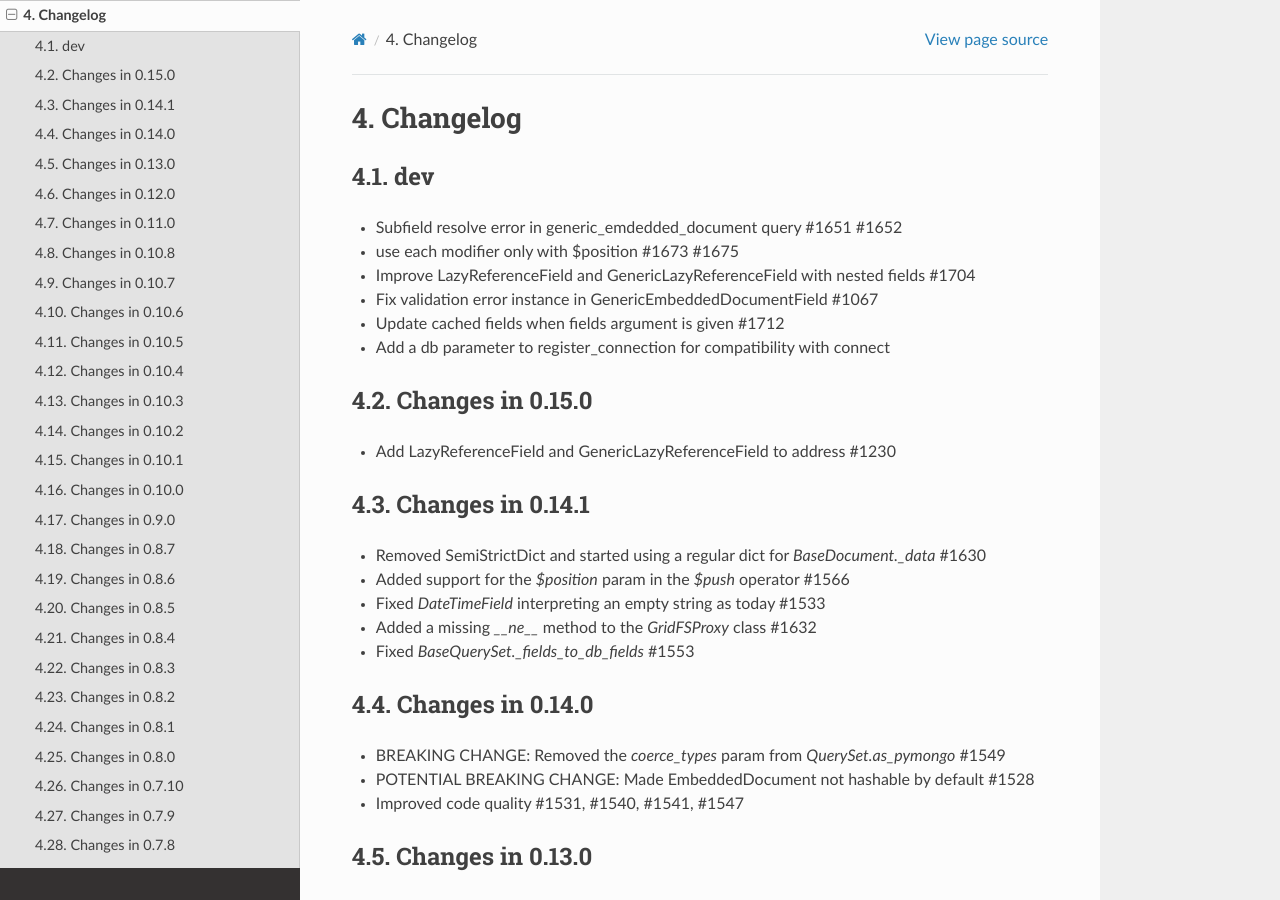
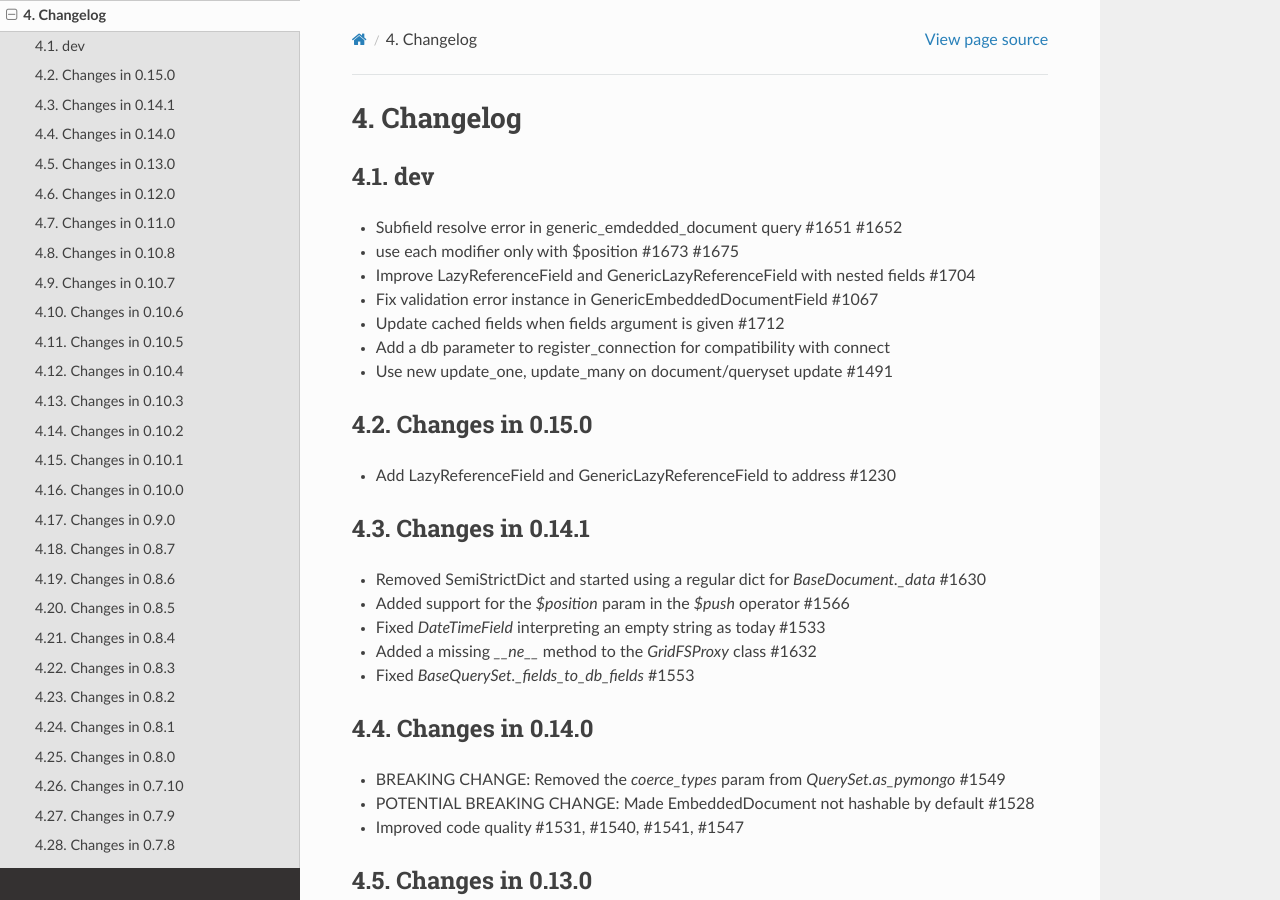
Before and after one commit to MongoEngine/mongoengine, a Sphinx documentation site: the page built from docs/changelog.rst, in a window 1280 px wide and 900 px high. Built offline with Sphinx 7.4.7 and the Read the Docs theme 2.0.0, drawn with Linux system fonts in a browser that asks for light colours.

Commit message:
add changelog for update_one,update_many

```diff
--- a/docs/changelog.rst
+++ b/docs/changelog.rst
@@ -10,6 +10,7 @@ dev
 -  Fix validation error instance in GenericEmbeddedDocumentField #1067
 -  Update cached fields when fields argument is given #1712
 -  Add a db parameter to register_connection for compatibility with connect
+-  Use new update_one, update_many on document/queryset update #1491
 
 Changes in 0.15.0
 =================
```
